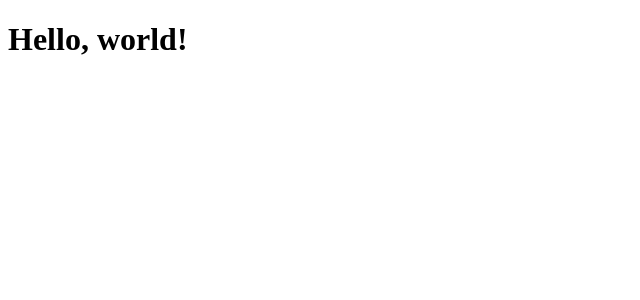
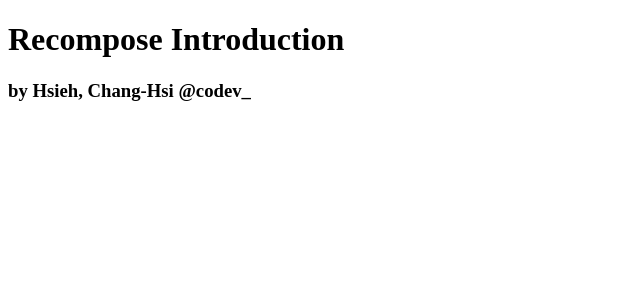
Before and after one commit to codevcode/intro-recompose, a React app: page / in a window 1280 px wide. Shown: the top 300 px of the page, without its empty margins (0-640 px from the left). Built offline with nearby package versions, Linux system fonts and the light colour scheme; the HTML template or start-up script is replaced by a standard one.

Commit message:
revise header for topic

```diff
--- a/src/App.jsx
+++ b/src/App.jsx
@@ -1,5 +1,10 @@
 import React from 'react'
 
 export default function App () {
-  return <h1>Hello, world!</h1>
+  return (
+    <div>
+      <h1>Recompose Introduction</h1>
+      <h3>by Hsieh, Chang-Hsi @codev_</h3>
+    </div>
+  )
 }
```
